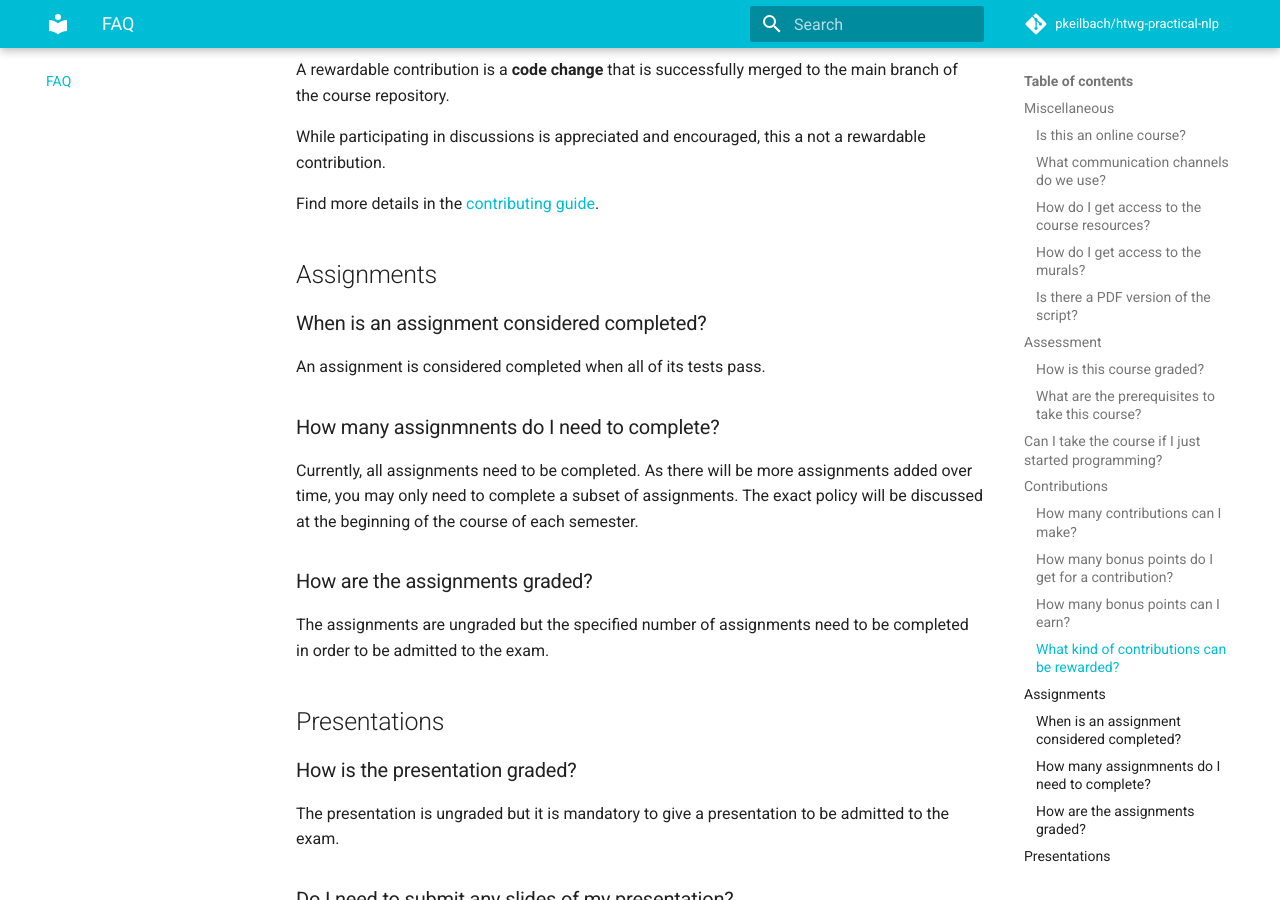
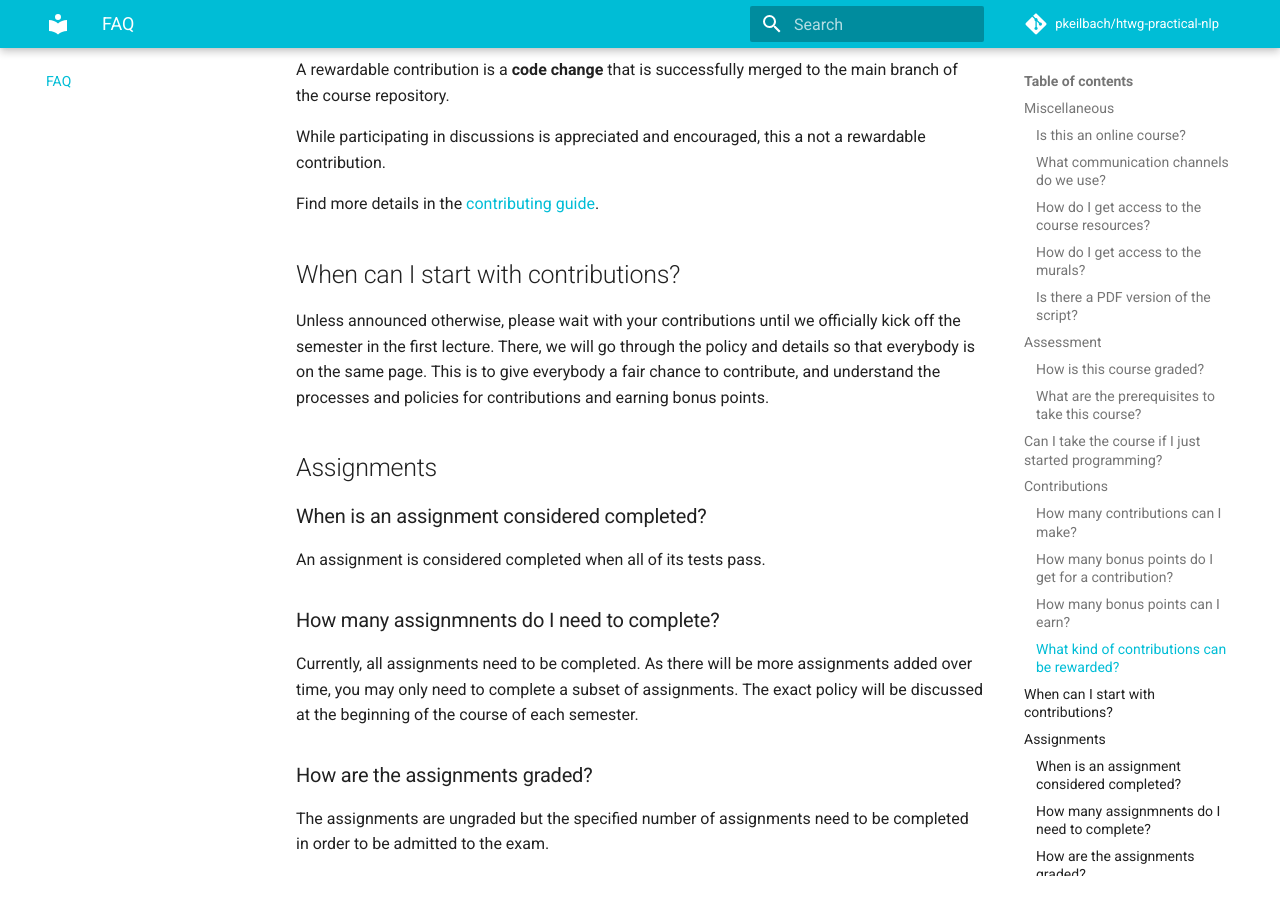
Before and after one commit to pkeilbach/htwg-practical-nlp, an MkDocs documentation site: the page built from docs/faq.md, in a window 1280 px wide and 900 px high, scrolled down 2370 px. Built offline with MkDocs 1.6.1 and Material for MkDocs 9.7.7, drawn with Linux system fonts in a browser that asks for light colours; comment, search, counter and statistics services are not loaded.

Commit message:
Wait with contributions until first lecture

```diff
--- a/docs/faq.md
+++ b/docs/faq.md
@@ -88,6 +88,12 @@ While participating in discussions is appreciated and encouraged, this a not a r
 
 Find more details in the [contributing guide](https://github.com/pkeilbach/htwg-practical-nlp/blob/main/CONTRIBUTING.md#rewarding-your-contributions).
 
+## When can I start with contributions?
+
+Unless announced otherwise, please wait with your contributions until we officially kick off the semester in the first lecture.
+There, we will go through the policy and details so that everybody is on the same page.
+This is to give everybody a fair chance to contribute, and understand the processes and policies for contributions and earning bonus points.
+
 ## Assignments
 
 ### When is an assignment considered completed?
```
Also changed, not shown: CONTRIBUTING.md (+2 -0 lines).
